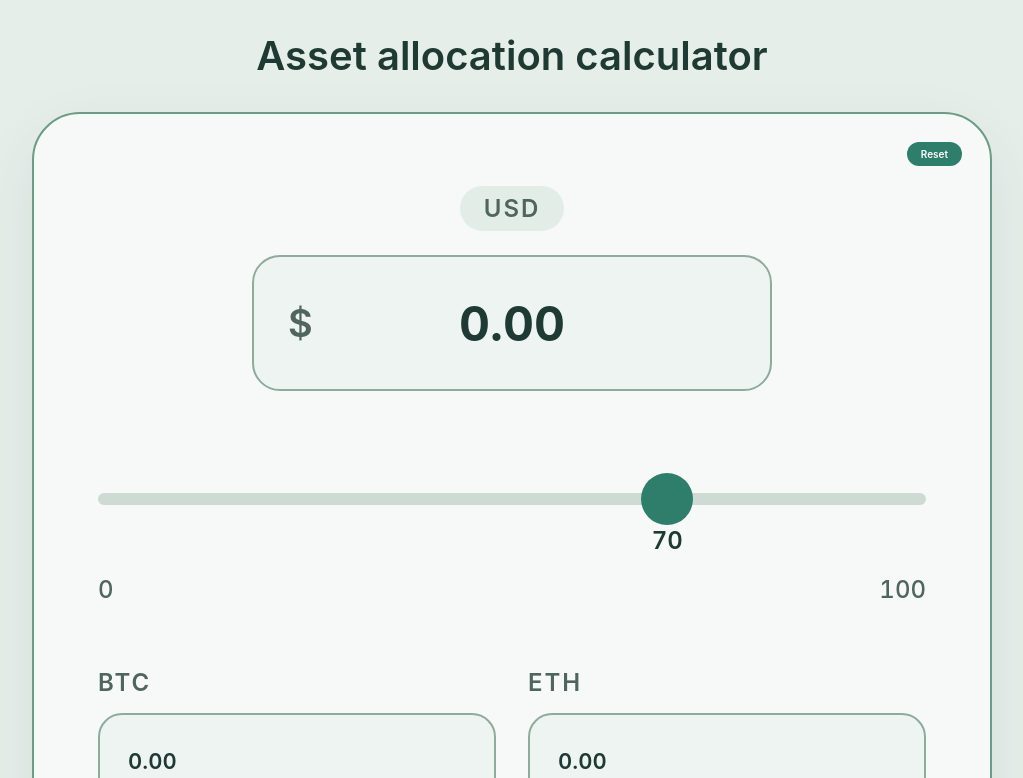
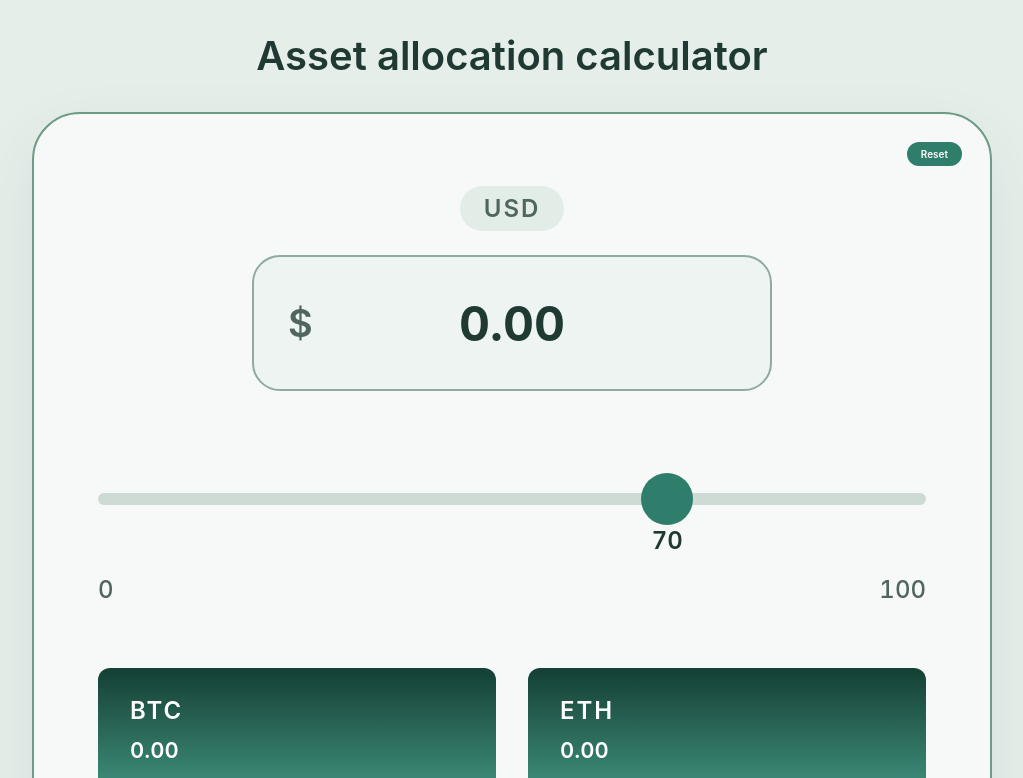
Before and after one commit to regireed89/Asset-Allocation-Calc, a Vue app: page / in a window 1280 px wide. Shown: the top 778 px of the page, without its empty margins (128-1151 px from the left). Built offline with nearby package versions, Linux system fonts and the light colour scheme; no server answers.

Commit message:
Changes look of crypto results to card

```diff
--- a/src/styles/tokens.css
+++ b/src/styles/tokens.css
@@ -11,6 +11,8 @@
   --placeholder: #5f736b;
   --accent: #2f7d6b;
   --text-on-accent: #ffffff;
+  --amount-card-top: #143f34;
+  --amount-card-bottom: #3f8f7c;
   --error: #b3261e;
   --error-strong: #c62828;
   --error-text: #8f1d1d;
@@ -37,7 +39,7 @@ body {
   margin: 0;
   width: 100%;
   text-align: center;
-  font-family: Inter, 'Helvetica Neue', Arial, sans-serif;
+  font-family: Inter, "Helvetica Neue", Arial, sans-serif;
   font-size: 40px;
   font-weight: 600;
   line-height: 1.2;
@@ -57,7 +59,7 @@ body {
   border-radius: 48px;
   box-shadow: 0 24px 64px rgba(31, 58, 51, 0.08);
   position: relative;
-  font-family: Inter, 'Helvetica Neue', Arial, sans-serif;
+  font-family: Inter, "Helvetica Neue", Arial, sans-serif;
   font-variant-numeric: tabular-nums;
 }
 
@@ -213,31 +215,36 @@ body {
 .amount-field {
   display: flex;
   flex-direction: column;
-  gap: 16px;
+  gap: 12px;
   min-width: 0;
+  padding: 28px 32px;
+  border-radius: 12px;
+  background: linear-gradient(to bottom, var(--amount-card-top), var(--amount-card-bottom));
 }
 
 .label {
+  margin: 0;
   font-size: 24px;
   font-weight: 600;
   letter-spacing: 0.08em;
   text-transform: uppercase;
-  color: var(--text-muted);
+  color: var(--text-on-accent);
 }
 
 .amount-field input {
   width: 100%;
-  height: 96px;
+  height: auto;
   box-sizing: border-box;
-  padding: 0 28px;
+  padding: 0;
   font-family: inherit;
   font-size: 22px;
   font-weight: 600;
   font-variant-numeric: tabular-nums;
-  border-radius: 24px;
-  background: var(--bg-input);
-  border: 2px solid var(--border-input);
-  color: var(--text);
+  border: none;
+  border-radius: 0;
+  background: transparent;
+  color: var(--text-on-accent);
+  caret-color: var(--text-on-accent);
 }
 
 input::placeholder {
@@ -245,7 +252,7 @@ input::placeholder {
   opacity: 1;
 }
 
-input[type='text']:focus-visible {
+input[type="text"]:focus-visible {
   outline: none;
   border-color: var(--accent);
   box-shadow: 0 0 0 6px rgba(47, 125, 107, 0.22);
@@ -258,6 +265,24 @@ input.invalid:focus-visible {
   background: var(--error-bg);
   color: var(--error-text);
   box-shadow: 0 0 0 6px rgba(198, 40, 40, 0.16);
+}
+
+.amount-field input::placeholder {
+  color: var(--text-on-accent);
+  opacity: 0.75;
+}
+
+.amount-field input:focus-visible,
+.amount-field input.invalid,
+.amount-field input.invalid:focus-visible,
+.amount-field input[readonly] {
+  outline: none;
+  border: none;
+  background: transparent;
+  color: var(--text-on-accent);
+  -webkit-text-fill-color: var(--text-on-accent);
+  box-shadow: none;
+  opacity: 1;
 }
 
 .error {
```
Also changed, not shown: src/components/SliderCard.vue (+8 -2 lines), 1 other file (tests, documents, lock files or other folders).
